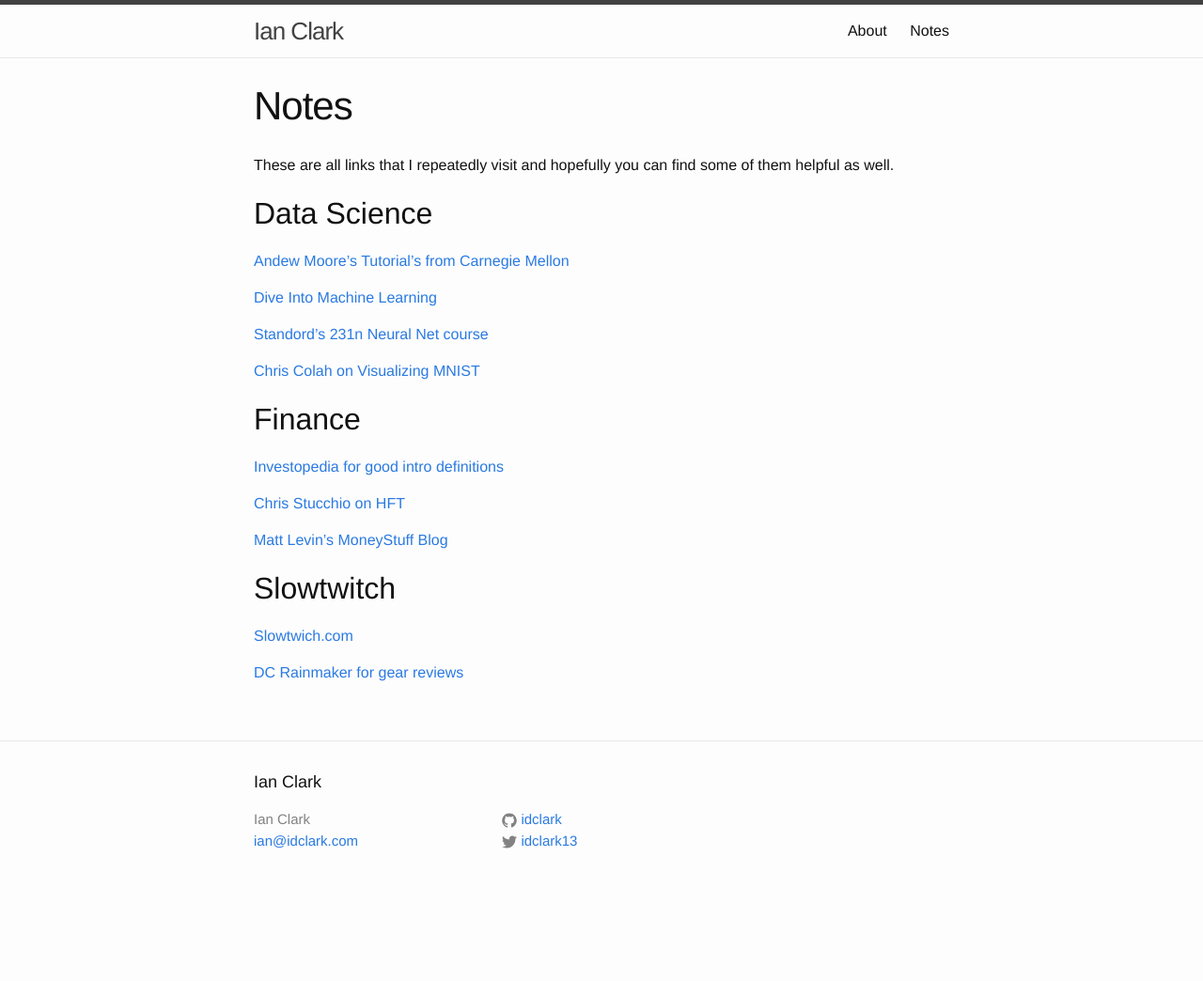
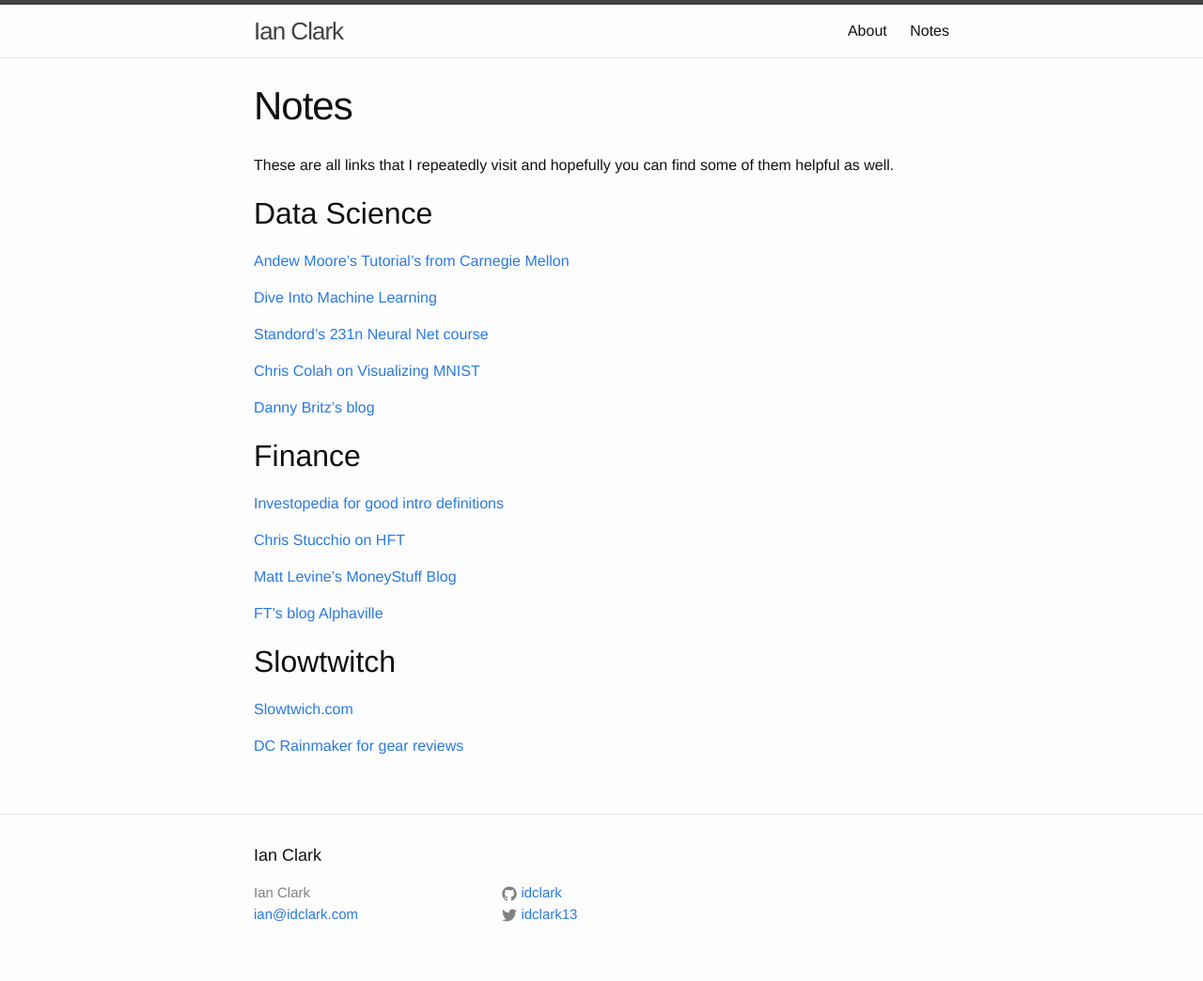
Before and after one commit to idclark/idclark.github.io, a Jekyll site: the page built from notes.md, in a window 1280 px wide. Shown: the whole page at 94% size. Built offline with Jekyll 4.4.1, drawn with Linux system fonts in a browser that asks for light colours; before the commit the page ends 966 px from its top, so only the background shows below that.

Commit message:
more hyperlinks for Notes page

```diff
--- a/notes.md
+++ b/notes.md
@@ -14,12 +14,16 @@ These are all links that I repeatedly visit and hopefully you can find some of t
 
 [Chris Colah on Visualizing MNIST](http://colah.github.io/posts/2014-10-Visualizing-MNIST/)
 
+[Danny Britz's blog](http://www.wildml.com/)
+
 ## Finance
 [Investopedia for good intro definitions](http://www.investopedia.com/)
 
 [Chris Stucchio on HFT](https://www.chrisstucchio.com/blog/2012/hft_apology.html)
 
-[Matt Levin's MoneyStuff Blog](https://www.bloomberg.com/view/topics/money-stuff)
+[Matt Levine's MoneyStuff Blog](https://www.bloomberg.com/view/topics/money-stuff)
+
+[FT's blog Alphaville](http://ftalphaville.ft.com/)
 
 ## Slowtwitch
 [Slowtwich.com](http://www.slowtwitch.com/)
```
